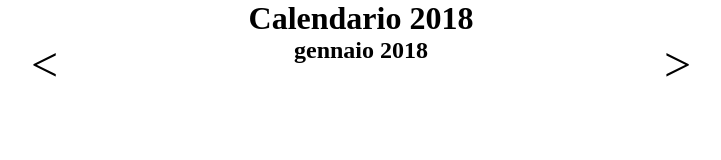
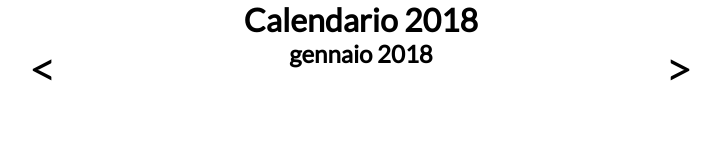
Before and after one commit to Zappykeyboard/ajax-ex-calendar, a plain HTML site: page index.html in a window 1280 px wide. Shown: the whole page, without its empty margins (279-1000 px from the left). Drawn offline with nearby package versions, Linux system fonts and the light colour scheme; no server answers.

Commit message:
applicato font

```diff
--- a/main.js
+++ b/main.js
@@ -29,7 +29,10 @@ $(document).ready(function () {
 
     var yearMonth = "2018-" + gregorianMonth;
 
+    //Imposto il mese sull'h1
     $("#month-label").text(moment(yearMonth).format("MMMM YYYY"));
+
+
 
     for (var i = 1; i <= moment(yearMonth).daysInMonth(); i++) {
 
--- a/style.css
+++ b/style.css
@@ -2,6 +2,7 @@
   margin: 0;
   padding: 0;
   box-sizing: border-box;
+  font-family: 'Lato', sans-serif
 }
 
 h1{
```
